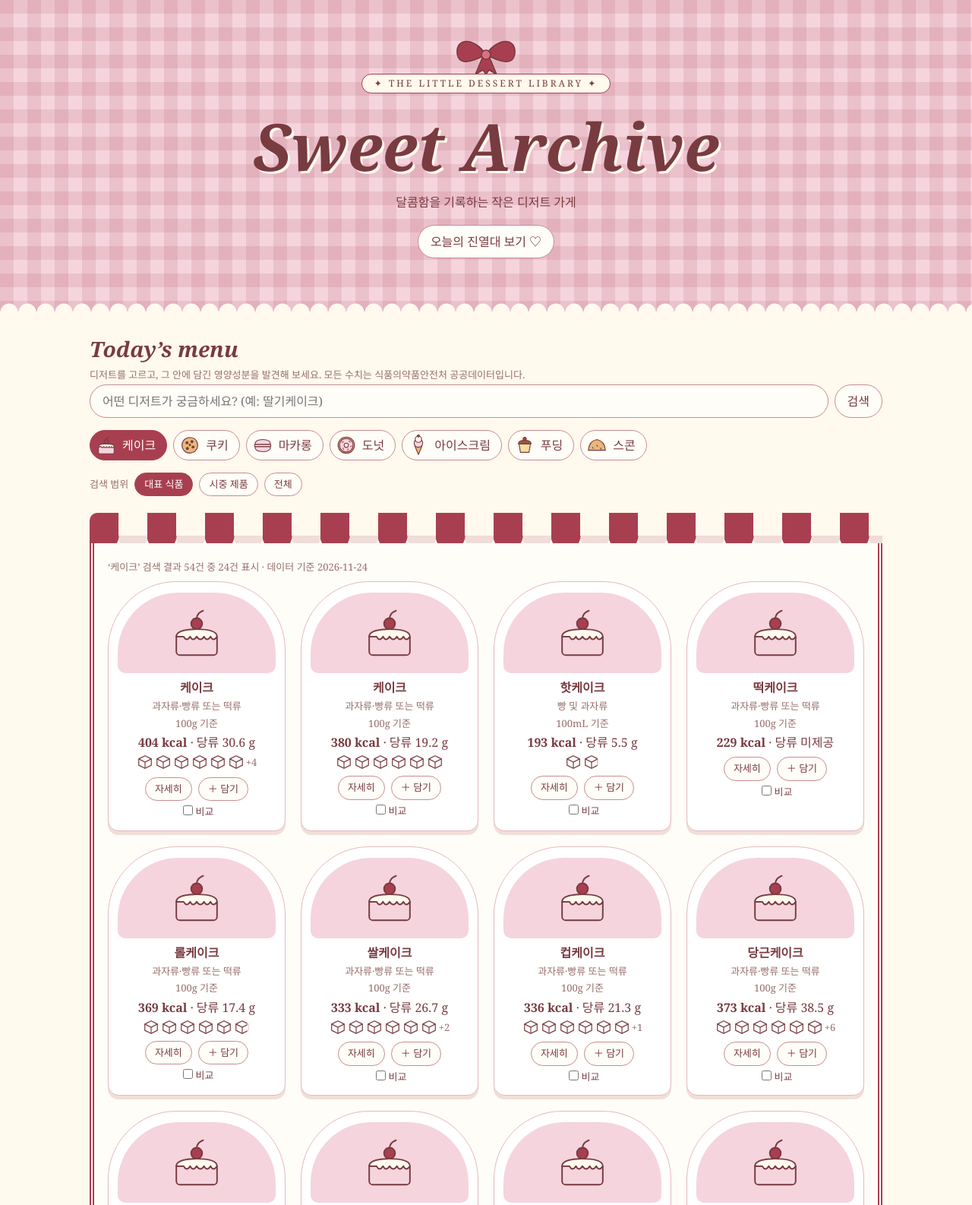
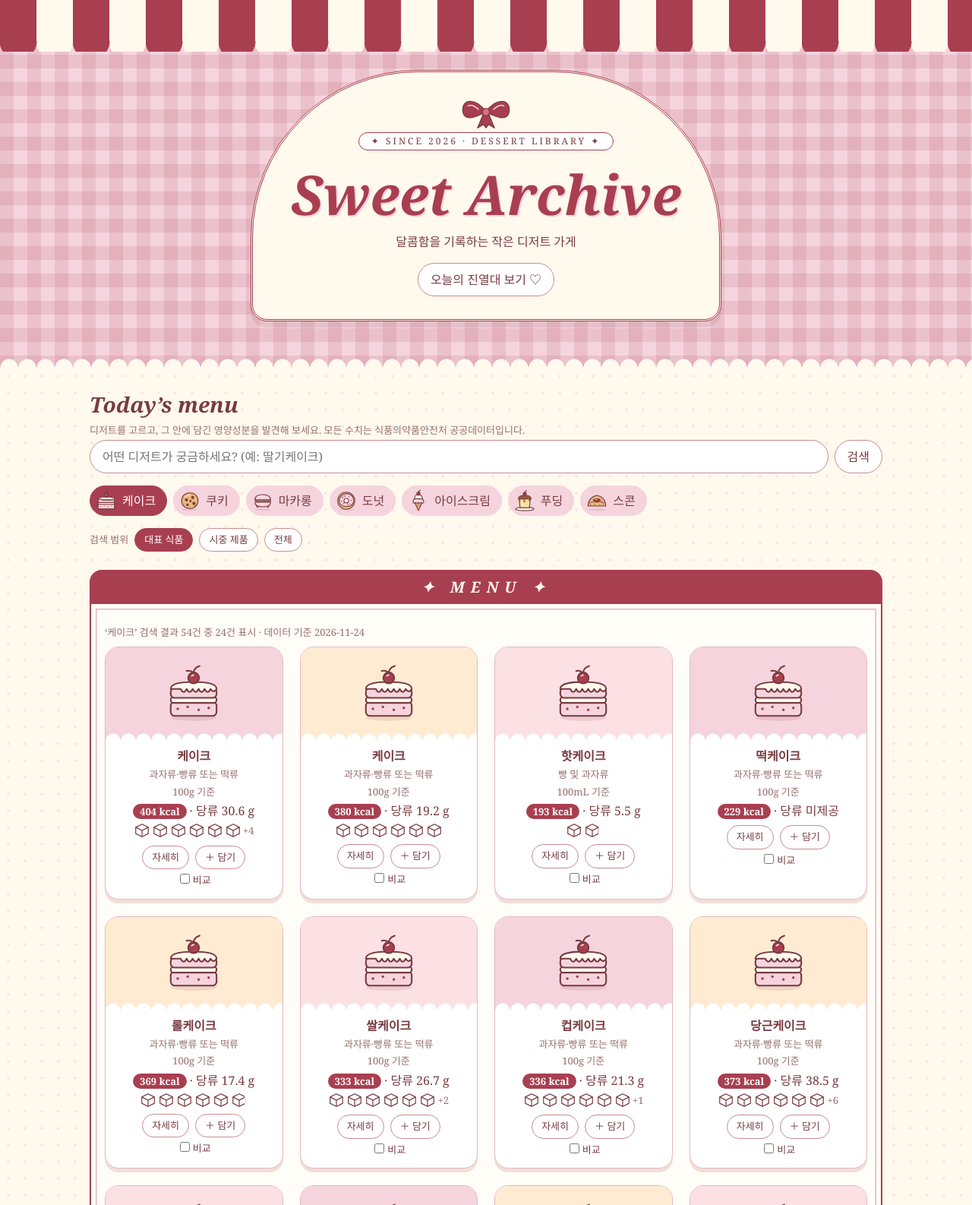
Before and after one commit to danhaaaa/sweetarchive_v22, a plain HTML site: page index.html in a window 1280 px wide. Shown: the top 1586 px of the page at 76% size. Drawn offline with Linux system fonts and the light colour scheme.

Commit message:
Add files via upload

```diff
--- a/index.html
+++ b/index.html
@@ -6,38 +6,45 @@
 <style>
 :root{color-scheme:light;--pink:#F5D4DE;--cream:#FFF9EE;--cherry:#A83F50;--brown:#783B40;--line:#e3b9c1}
 *{box-sizing:border-box}
-body{margin:0;background:var(--cream);color:var(--brown);font-family:"Noto Serif KR","Apple SD Gothic Neo",Georgia,serif;line-height:1.5;padding-bottom:env(safe-area-inset-bottom,0)}
+body{margin:0;color:var(--brown);font-family:"Noto Serif KR","Apple SD Gothic Neo",Georgia,serif;line-height:1.5;padding-bottom:env(safe-area-inset-bottom,0);background:radial-gradient(circle,rgba(245,212,222,.55) 1.5px,transparent 2px) 0 0/22px 22px,var(--cream)}
 .gingham{background:linear-gradient(90deg,rgba(168,63,80,.13) 50%,transparent 0) 0 0/36px 36px,linear-gradient(rgba(168,63,80,.13) 50%,transparent 0) 0 0/36px 36px,var(--pink)}
-header{text-align:center;padding:calc(44px + env(safe-area-inset-top,0px)) 20px 70px;position:relative}
+header{padding:0 16px 60px;position:relative}
 header:after{content:"";position:absolute;left:0;right:0;bottom:-1px;height:16px;background:radial-gradient(circle at 12px 16px,var(--cream) 11px,transparent 12px) 0 0/24px 16px}
-.badge{display:inline-block;background:var(--cream);border:1.5px solid var(--cherry);border-radius:30px;padding:3px 16px;letter-spacing:3px;font-size:12px}
-h1{font:italic 700 clamp(44px,9vw,86px) Georgia,serif;margin:10px 0 0;text-shadow:3px 3px 0 var(--cream)}
-.slogan{margin:4px 0 18px}
-.bow{width:92px;display:block;margin:0 auto -4px}
+.top{height:calc(54px + env(safe-area-inset-top,0px));margin:0 -16px 38px;background:repeating-linear-gradient(90deg,var(--cherry) 0 48px,var(--cream) 48px 96px);position:relative}
+.top:after{content:"";position:absolute;left:0;right:0;bottom:-14px;height:14px;background:radial-gradient(circle at 24px 0,var(--cherry) 24px,transparent 25px) 0 0/96px 14px,radial-gradient(circle at 72px 0,var(--cream) 24px,transparent 25px) 0 0/96px 14px}
+.sign{max-width:620px;margin:0 auto;text-align:center;background:var(--cream);border:3px double var(--cherry);border-radius:220px 220px 22px 22px;padding:30px 24px 30px;box-shadow:0 8px 0 rgba(120,59,64,.12)}
+.bow{width:74px;display:block;margin:0 auto 2px}
+.badge{display:inline-block;border:1.5px solid var(--cherry);border-radius:30px;padding:2px 16px;letter-spacing:3px;font-size:12px;background:#fff}
+h1{font:italic 700 clamp(40px,8vw,72px) Georgia,serif;margin:8px 0 0;color:var(--cherry);text-shadow:2px 2px 0 var(--pink)}
+.slogan{margin:2px 0 16px}
 main{max-width:1080px;margin:0 auto;padding:30px 18px}
 h2{font:italic 700 28px Georgia,serif;margin:0 0 6px}
 .sm,.muted{font-size:13px;color:#976f6c;margin:2px 0}
-.btn,input,select{font:inherit;border:1.5px solid #c98c90;border-radius:24px;padding:9px 16px;background:#fffdf7;color:var(--brown)}
+.btn,input,select{font:inherit;border:1.5px solid #c98c90;border-radius:24px;padding:9px 16px;background:#fff;color:var(--brown)}
 .btn{cursor:pointer}.btn:hover,.btn.on{background:var(--cherry);color:#fff;border-color:var(--cherry)}.btn:disabled{opacity:.45;cursor:default}
 .btn.s{padding:5px 12px;font-size:13px}
 .row{display:flex;gap:8px;flex-wrap:wrap;align-items:center}
 form.row input{flex:1;min-width:0}
 .chips{display:flex;gap:8px;flex-wrap:wrap;margin:16px 0}
-.chip{display:flex;align-items:center;gap:6px;padding:4px 14px 4px 6px}.chip svg{width:30px;height:30px}
-.awning{height:30px;margin-top:22px;border-radius:10px 10px 0 0;background:repeating-linear-gradient(90deg,var(--cherry) 0 38px,var(--cream) 38px 76px);position:relative}
-.awning:after{content:"";position:absolute;left:0;right:0;bottom:-10px;height:10px;background:radial-gradient(circle at 19px 0,var(--cherry) 19px,transparent 20px) 0 0/76px 10px,radial-gradient(circle at 57px 0,#f0dcd8 19px,transparent 20px) 0 0/76px 10px}
-.case{border:6px double var(--cherry);border-top:0;background:#fffdf8;padding:30px 18px 22px;border-radius:0 0 18px 18px;min-height:220px}
-.grid{display:grid;grid-template-columns:repeat(auto-fill,minmax(190px,1fr));gap:20px}
-.card{background:#fff;border:1px solid var(--line);border-radius:90px 90px 14px 14px;padding:14px 12px;text-align:center;box-shadow:0 5px 0 #f2ded8;display:flex;flex-direction:column;gap:3px}
-.card h3{font-size:16px;margin:4px 0 0;overflow-wrap:anywhere}.card p{margin:0}
-.art{background:var(--pink);border-radius:80px 80px 10px 10px;padding:14px 0 8px}.art svg{width:78px;height:78px}
+.chip{display:flex;align-items:center;gap:6px;padding:4px 14px 4px 6px;background:var(--pink);border-color:var(--pink)}.chip svg{width:30px;height:30px}
+.menuhead{margin-top:24px;background:var(--cherry);color:var(--cream);text-align:center;letter-spacing:8px;padding:9px;font:italic 700 20px Georgia,serif;border-radius:16px 16px 0 0}
+.case{border:2px solid var(--cherry);border-top:0;background:#fffdf8;padding:26px 18px 22px;border-radius:0 0 18px 18px;box-shadow:inset 0 0 0 6px #fffdf8,inset 0 0 0 7.5px var(--line);min-height:220px}
+.grid{display:grid;grid-template-columns:repeat(auto-fill,minmax(200px,1fr));gap:22px}
+.card{background:#fff;border:1.5px solid var(--line);border-radius:18px;padding:0 0 14px;text-align:center;box-shadow:0 5px 0 #f2ded8;display:flex;flex-direction:column;gap:3px;overflow:hidden}
+.card>*:not(.art){margin-left:12px;margin-right:12px}
+.card h3{font-size:16px;margin:6px 12px 0;overflow-wrap:anywhere}.card p{margin-top:0;margin-bottom:0}
+.card p b{background:var(--cherry);color:#fff;border-radius:12px;padding:1px 9px;font-size:13px;white-space:nowrap}
+.art{background:var(--pink);padding:18px 0 14px;position:relative}.art svg{width:84px;height:84px}
+.art:after{content:"";position:absolute;left:0;right:0;bottom:-1px;height:10px;background:radial-gradient(circle at 10px 10px,#fff 9px,transparent 10px) 0 0/20px 10px}
+.card:nth-child(3n+2) .art{background:#FFEBD2}.card:nth-child(3n) .art{background:#FBE0E4}
 .cmp{font-size:13px;cursor:pointer}.cmp input{padding:0;margin-right:4px;accent-color:var(--cherry)}
 .cb{position:relative;display:inline-block;width:22px;height:22px}.cb svg{position:absolute;inset:0;width:22px;height:22px}.cb .g{opacity:.22}
 .cubes{display:flex;flex-wrap:wrap;gap:2px;justify-content:center;min-height:22px}
 #status{min-height:26px}#status.err{color:var(--cherry);font-weight:700}
-.receipt{max-width:430px;margin:56px auto 30px;background:#fff;padding:26px 22px 32px;font-family:"Courier New",monospace;position:relative;box-shadow:0 6px 0 rgba(120,59,64,.07);font-size:14px}
+.receipt{max-width:430px;margin:56px auto 30px;background:#fff;padding:26px 22px 32px;font-family:"Courier New",monospace;position:relative;box-shadow:0 6px 0 rgba(120,59,64,.08);font-size:14px;border-top:6px solid var(--cherry)}
 .receipt:after{content:"";position:absolute;left:0;right:0;bottom:-10px;height:10px;background:linear-gradient(135deg,#fff 50%,transparent 0) 0 0/14px 10px,linear-gradient(225deg,#fff 50%,transparent 0) 0 0/14px 10px}
 .receipt h2{text-align:center}.receipt .c{text-align:center}
+.bc{height:34px;margin:14px 0 10px;background:repeating-linear-gradient(90deg,var(--brown) 0 2px,transparent 2px 5px,var(--brown) 5px 6px,transparent 6px 10px)}
 .ln{display:flex;justify-content:space-between;gap:8px;padding:6px 0;border-bottom:1px dashed #e6cfcf}
 .ln select{padding:2px 8px;font-size:12px;max-width:100%}
 .tot{border-top:2px solid var(--brown);margin-top:8px;padding-top:6px}.tot .ln{border:0;font-weight:700;padding:2px 0}
@@ -46,29 +53,30 @@ form.row input{flex:1;min-width:0}
 dialog{border:6px double var(--cherry);border-radius:20px;background:var(--cream);color:var(--brown);width:min(94vw,520px);padding:22px}
 dialog::backdrop{background:rgba(80,37,43,.4)}
 #cmpbar{position:fixed;left:50%;transform:translateX(-50%);bottom:calc(14px + env(safe-area-inset-bottom,0px));z-index:5;display:none}
-footer{text-align:center;padding:28px 18px;font-size:12px;border-top:1px dashed var(--line)}
+footer{text-align:center;padding:28px 18px;font-size:12px;border-top:6px double var(--cherry);background:var(--pink)}
 a{color:var(--cherry)}
-@media(max-width:520px){.grid{grid-template-columns:1fr 1fr;gap:12px}.art svg{width:60px;height:60px}.case{padding:24px 10px 16px}}
+@media(max-width:520px){.grid{grid-template-columns:1fr 1fr;gap:12px}.art svg{width:62px;height:62px}.case{padding:20px 10px 16px}.sign{border-radius:140px 140px 18px 18px;padding:26px 14px}}
 </style></head><body>
-<header class="gingham">
-<svg class="bow" viewBox="0 0 92 56" stroke="#783B40" stroke-width="1.6" stroke-linejoin="round"><path d="M46 28C30 4 6 6 8 26s26 8 38 2zM46 28c16-24 40-22 38-2s-26 8-38 2z" fill="#A83F50"/><path d="M42 30l-10 24 10-6 4 6 4-6 10 6-10-24z" fill="#A83F50"/><circle cx="46" cy="28" r="6" fill="#d9707f"/></svg>
-<span class="badge">✦ THE LITTLE DESSERT LIBRARY ✦</span>
+<header class="gingham"><div class="top"></div>
+<div class="sign">
+<svg class="bow" viewBox="0 0 92 56" stroke="#783B40" stroke-width="1.6" stroke-linejoin="round"><path d="M46 28C30 4 6 6 8 26s26 8 38 2zM46 28c16-24 40-22 38-2s-26 8-38 2z" fill="#A83F50"/><path d="M42 30l-10 24 10-6 4 6 4-6 10 6-10-24z" fill="#A83F50"/><circle cx="46" cy="28" r="6" fill="#d9707f"/><path d="M16 18q8-4 18 6M76 18q-8-4-18 6" fill="none" stroke="#FFF9EE"/></svg>
+<span class="badge">✦ SINCE 2026 · DESSERT LIBRARY ✦</span>
 <h1>Sweet Archive</h1>
 <p class="slogan">달콤함을 기록하는 작은 디저트 가게</p>
 <button class="btn" data-a="go">오늘의 진열대 보기 ♡</button>
-</header>
+</div></header>
 <main id="shop">
 <h2>Today’s menu</h2>
 <p class="muted">디저트를 고르고, 그 안에 담긴 영양성분을 발견해 보세요. 모든 수치는 식품의약품안전처 공공데이터입니다.</p>
 <form class="row" id="sf"><input id="q" maxlength="30" placeholder="어떤 디저트가 궁금하세요? (예: 딸기케이크)" aria-label="디저트 검색"><button class="btn">검색</button></form>
 <div class="chips" id="chips"></div>
 <div class="row"><span class="sm">검색 범위</span><button class="btn s" data-a="type" data-t="rep">대표 식품</button><button class="btn s" data-a="type" data-t="prod">시중 제품</button><button class="btn s" data-a="type" data-t="all">전체</button></div>
-<div class="awning"></div>
+<div class="menuhead">✦ MENU ✦</div>
 <section class="case"><p id="status" class="muted" role="status"></p><div class="grid" id="grid"></div><p class="c" style="text-align:center" id="more"></p></section>
 
 <section class="receipt"><div class="c sm">♡ SWEET ARCHIVE ♡</div><h2>Your sweet receipt</h2><div class="c sm" id="date"></div><div id="basket"></div><div id="total"></div>
 <p class="sm">식품마다 기준량이 달라요(예: 100g). 항목별로 ‘기준량’ 또는 ‘식품중량(1개/1팩 등)’을 고를 수 있고, 환산은 단위(g, ml)가 같을 때만 가능합니다. 실제 섭취량과 다를 수 있습니다.</p>
-<div class="c"><button class="btn s" data-a="clear">비우기</button></div></section>
+<div class="bc" aria-hidden="true"></div><div class="c sm">THANK YOU · SEE YOU AGAIN ♡</div><div class="c" style="margin-top:8px"><button class="btn s" data-a="clear">비우기</button></div></section>
 </main>
 <button class="btn on" id="cmpbar" data-a="cmpgo"></button>
 <dialog id="dlg"><div id="dbody"></div><p style="text-align:right;margin:14px 0 0"><button class="btn" data-a="close">닫기</button></p></dialog>
@@ -83,15 +91,16 @@ const esc=x=>String(x??'').replace(/[&<>"']/g,c=>({'&':'&amp;','<':'&lt;','>':'&
 const fv=(v,u)=>v==null?'미제공':Math.round(v*10)/10+' '+u;
 const NUT=[['kcal','열량','kcal'],['sugar','당류','g'],['fat','지방','g'],['protein','단백질','g'],['carb','탄수화물','g']];
 const CATS=['케이크','쿠키','마카롱','도넛','아이스크림','푸딩','스콘'];
+const SH='<ellipse cx="32" cy="57" rx="23" ry="3" fill="#783B40" opacity=".12" stroke="none"/>';
 const A={
-케이크:'<path d="M10 36h44v16a4 4 0 0 1-4 4H14a4 4 0 0 1-4-4z" fill="#F5D4DE"/><path d="M10 36q0-8 22-8t22 8q-4 6-7 0-4 6-7 0-4 6-8 0-4 6-7 0-4 6-7 0z" fill="#FFF9EE"/><circle cx="32" cy="22" r="6" fill="#A83F50"/><path d="M32 16q1-6 7-8"/>',
-쿠키:'<circle cx="32" cy="32" r="22" fill="#E8B87A"/><g fill="#783B40"><circle cx="24" cy="25" r="3"/><circle cx="38" cy="22" r="3"/><circle cx="41" cy="37" r="3"/><circle cx="25" cy="41" r="3"/><circle cx="32" cy="31" r="2"/></g>',
-마카롱:'<path d="M10 30q0-14 22-14t22 14z" fill="#F5D4DE"/><rect x="9" y="30" width="46" height="6" rx="3" fill="#FFF9EE"/><path d="M10 36h44q0 14-22 14T10 36z" fill="#F5D4DE"/>',
-도넛:'<circle cx="32" cy="32" r="23" fill="#E8B87A"/><circle cx="32" cy="32" r="19" fill="#F5D4DE"/><circle cx="32" cy="32" r="6" fill="#FFF9EE"/><path d="M20 24l4-2M40 20l3 3M44 36l3-2M24 44l-1-4M36 46l1-4" stroke="#A83F50"/>',
-아이스크림:'<path d="M22 34l10 24 10-24z" fill="#E8B87A"/><circle cx="32" cy="26" r="12" fill="#F5D4DE"/><circle cx="32" cy="15" r="9" fill="#FFF9EE"/><circle cx="32" cy="6" r="3" fill="#A83F50"/>',
-푸딩:'<path d="M16 28h32l-4 24H20z" fill="#F7DFA0"/><path d="M14 28q0-10 18-10t18 10z" fill="#9A5B3C"/><circle cx="32" cy="14" r="4.5" fill="#A83F50"/>',
-스콘:'<path d="M8 46Q10 20 32 16q22 4 24 30z" fill="#E8B87A"/><path d="M20 38l2 3M32 32l2 3M42 40l2 3"/>',
-기본:'<path d="M24 30q2-18 14-22M42 28q-4-12-4-20"/><circle cx="24" cy="42" r="10" fill="#A83F50"/><circle cx="42" cy="40" r="10" fill="#A83F50"/>'};
+케이크:SH+'<rect x="9" y="41" width="46" height="14" rx="4" fill="#F5D4DE"/><rect x="9" y="36" width="46" height="6" rx="3" fill="#FFF9EE"/><rect x="9" y="27" width="46" height="10" rx="4" fill="#F5D4DE"/><path d="M9 28q0-7 23-7t23 7q-3 5-6 0-3 6-6 0-3 6-6 0-3 6-6 0-3 6-6 0-3 6-6 0z" fill="#FFF9EE"/><circle cx="32" cy="17" r="5.5" fill="#A83F50"/><path d="M32 12q0-5 6-7M32 12q-3-3-7-2"/><path d="M30 15q1-1 2-1" stroke="#FFF9EE" stroke-width="1.2"/><path d="M16 48h.1M26 46h.1M37 49h.1M47 47h.1" stroke="#A83F50" stroke-width="2.6"/>',
+쿠키:SH+'<path d="M32 10c14 0 23 9 23 22s-9 22-23 22S9 45 9 32 18 10 32 10z" fill="#E8B87A"/><path d="M19 22q5-6 13-6" stroke="#FFF9EE" stroke-width="2"/><path d="M21 26l5 2-2 5-5-2zM38 20l5 1-1 5-5-1zM42 36l5 2-2 5-5-2zM24 41l4 1-1 4-4-1zM33 31l3 1-1 3-3-1z" fill="#783B40"/><path d="M45 48q3-1 5-4" stroke-dasharray="1 3"/>',
+마카롱:SH+'<path d="M10 30q0-15 22-15t22 15z" fill="#F5D4DE"/><path d="M10 30h44v3q-3 3-6 0-3 3-6 0-3 3-6 0-3 3-6 0-3 3-6 0-3 3-6 0-3 3-5 0z" fill="#FFF9EE"/><path d="M10 36h44q0 13-22 13T10 36z" fill="#F5D4DE"/><path d="M20 22q3-4 8-4" stroke="#FFF9EE" stroke-width="2"/><path d="M14 46q1 4 5 5M50 46q-1 4-5 5"/><path d="M30 41q2 2 4 0" stroke="#FFF9EE" stroke-width="1.6"/>',
+도넛:SH+'<circle cx="32" cy="32" r="24" fill="#E8B87A"/><path d="M32 12c13 0 18 8 20 14 3 6 0 15-6 19-5 4-10 3-14 3-8 0-14-2-18-8-4-7-2-16 4-21 4-4 9-7 14-7z" fill="#F5D4DE"/><circle cx="32" cy="32" r="6.5" fill="#FFF9EE"/><path d="M20 24l4-2M38 19l3 3M45 32l3-2M22 42l3-3M36 45l1-4M29 17l-1 4" stroke="#A83F50" stroke-width="2"/><path d="M42 41l3 2M17 33l3 1" stroke="#783B40" stroke-width="2"/>',
+아이스크림:'<path d="M21 36L32 60 43 36z" fill="#E8B87A"/><path d="M24 42l8 8M29 38l9 9M40 42l-8 8M35 38l-9 9" stroke-width="1"/><path d="M17 37q-1-13 15-13t15 13q-3 4-7 0-4 4-8 0-4 4-8 0-4 4-7 0z" fill="#F5D4DE"/><path d="M21 27q0-12 11-12t11 12z" fill="#FFF9EE"/><circle cx="32" cy="12" r="4.5" fill="#A83F50"/><path d="M32 8q1-4 5-5"/><path d="M24 32q1-3 4-3" stroke="#FFF9EE" stroke-width="1.6"/>',
+푸딩:'<ellipse cx="32" cy="55" rx="26" ry="5" fill="#FFF9EE"/><path d="M16 26h32l-3 26H19z" fill="#F7DFA0"/><path d="M14 27q0-10 18-10t18 10z" fill="#9A5B3C"/><path d="M18 27v5M31 27v8M45 27v4" stroke="#9A5B3C" stroke-width="4"/><path d="M25 38v8" stroke="#FFF9EE" stroke-width="2"/><circle cx="32" cy="13" r="4.5" fill="#A83F50"/><path d="M32 9q1-4 5-5"/>',
+스콘:SH+'<path d="M7 47Q8 22 32 17q24 4 25 30z" fill="#E8B87A"/><path d="M12 38q20-8 40 0" stroke-dasharray="2 3"/><path d="M22 30q10-7 20 0q-4 6-10 6t-10-6z" fill="#A83F50"/><path d="M27 29q3-2 6-1" stroke="#FFF9EE" stroke-width="1.6"/><path d="M14 44h.1M26 43h.1M40 44h.1M50 42h.1" stroke="#783B40" stroke-width="2.4"/>',
+기본:'<path d="M24 30q2-18 14-22M42 28q-4-12-4-20"/><path d="M38 8q8-4 12 2-6 4-12-2z" fill="#9CB27A"/><circle cx="24" cy="42" r="10" fill="#A83F50"/><circle cx="42" cy="40" r="10" fill="#A83F50"/><path d="M20 38q1-3 4-3M38 36q1-3 4-3" stroke="#FFF9EE" stroke-width="1.6"/>'};
 const RX={케이크:/케이크|케익/,쿠키:/쿠키/,마카롱:/마카롱/,도넛:/도넛|도너츠/,아이스크림:/아이스크림|젤라또/,푸딩:/푸딩/,스콘:/스콘/};
 const art=(n,c)=>`<svg viewBox="0 0 64 64" fill="none" stroke="#783B40" stroke-width="1.6" stroke-linejoin="round" stroke-linecap="round" aria-hidden="true">${A[c&&A[c]?c:(CATS.find(k=>RX[k].test(n))||'기본')]}</svg>`;
 const cube=f=>`<span class="cb"><svg class="g" viewBox="0 0 24 24">${cp()}</svg><svg viewBox="0 0 24 24" style="clip-path:inset(0 ${Math.round((1-f)*100)}% 0 0)">${cp()}</svg></span>`;
```
